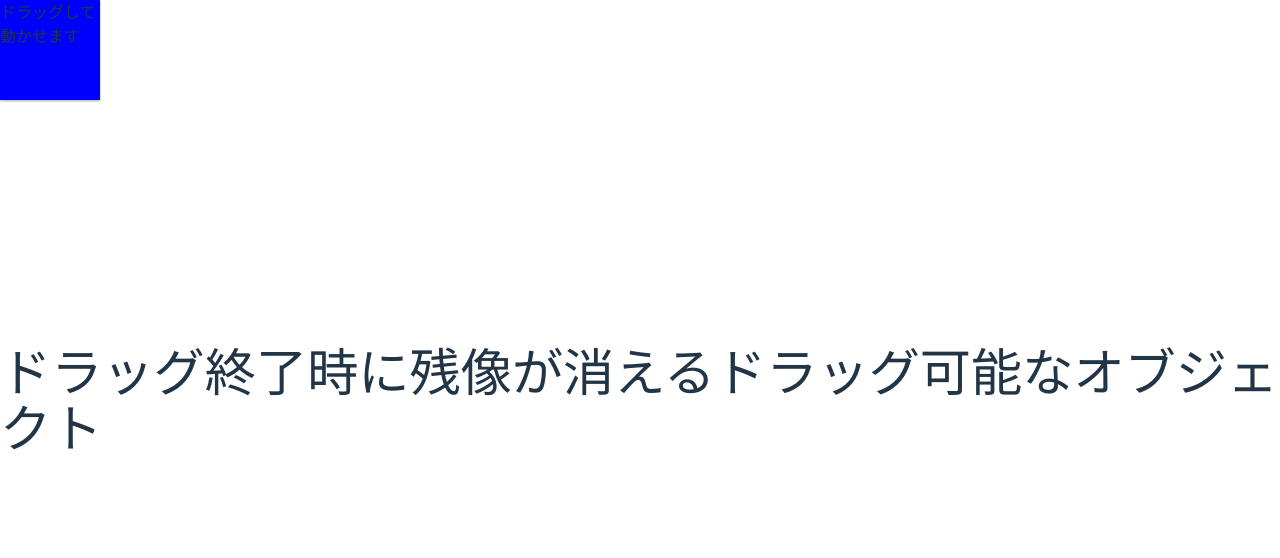
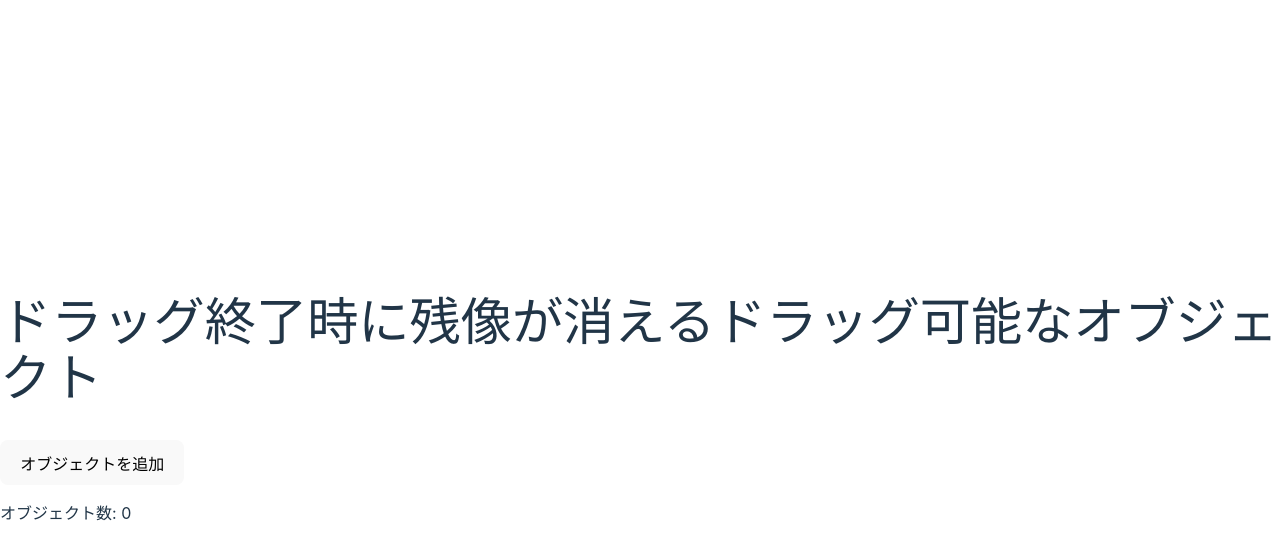
Before and after one commit to yskmasumoto/fusen-web, a React (Vite) app: page / in a window 1280 px wide. Shown: the top 558 px of the page. Built offline with nearby package versions, Linux system fonts and the light colour scheme.

Commit message:
付箋を複数個出す仕組みを追加

```diff
--- a/src/components/fusen.tsx
+++ b/src/components/fusen.tsx
@@ -6,7 +6,11 @@ interface Position {
 	y: number;
 }
 
-const DraggableObject: React.FC = () => {
+interface DraggableObjectProps {
+	onDelete: () => void;
+}
+
+const DraggableObject: React.FC<DraggableObjectProps> = ({ onDelete }) => {
 	const [position, setPosition] = useState<Position>({ x: 0, y: 0 });
 	const [isDragging, setIsDragging] = useState<boolean>(false);
 	const [trail, setTrail] = useState<Position[]>([]);
@@ -67,7 +71,6 @@ const DraggableObject: React.FC = () => {
 					/>
 				))}
 			<div
-				contentEditable
 				ref={ref}
 				style={{
 					position: "absolute",
@@ -86,7 +89,25 @@ const DraggableObject: React.FC = () => {
 				}}
 				onMouseDown={handleMouseDown}
 			>
-				ドラッグして動かせます
+				<div contentEditable>ドラッグして動かせます</div>
+				<button
+					onClick={onDelete}
+					style={{
+						position: "absolute",
+						top: "5px",
+						right: "5px",
+						background: "red",
+						color: "white",
+						border: "none",
+						borderRadius: "50%",
+						width: "20px",
+						height: "20px",
+						fontSize: "12px",
+						cursor: "pointer",
+					}}
+				>
+					X
+				</button>
 			</div>
 		</>
 	);
--- /dev/null
+++ b/src/components/fusenManage.tsx
@@ -0,0 +1,27 @@
+import type React from "react";
+import { useState } from "react";
+import DraggableObject from "./fusen";
+
+const DraggableObjectManager: React.FC = () => {
+	const [objects, setObjects] = useState<number[]>([]);
+
+	const addObject = () => {
+		setObjects((prevObjects) => [...prevObjects, Date.now()]);
+	};
+
+	const removeObject = (id: number) => {
+		setObjects((prevObjects) => prevObjects.filter((objId) => objId !== id));
+	};
+
+	return (
+		<div>
+			<button onClick={addObject}>オブジェクトを追加</button>
+			<p>オブジェクト数: {objects.length}</p>
+			{objects.map((id) => (
+				<DraggableObject key={id} onDelete={() => removeObject(id)} />
+			))}
+		</div>
+	);
+};
+
+export default DraggableObjectManager;
--- a/src/main.tsx
+++ b/src/main.tsx
@@ -1,10 +1,10 @@
-import DraggableObject from "./components/fusen";
+import DraggableObjectManager from "./components/fusenManage";
 
 const App: React.FC = () => {
 	return (
 		<div>
 			<h1>ドラッグ終了時に残像が消えるドラッグ可能なオブジェクト</h1>
-			<DraggableObject />
+			<DraggableObjectManager />
 		</div>
 	);
 };
```
Also changed, not shown: 1 other file (tests, documents, lock files or other folders).
